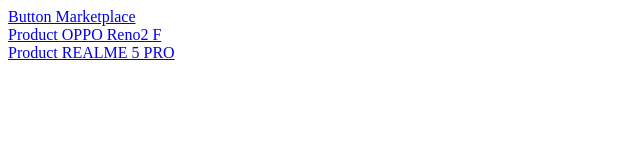
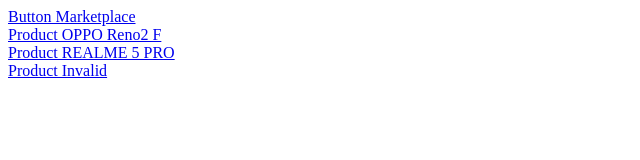
Before and after one commit to hastakarya/hastakarya.github.io, a plain HTML site: page lp/index.html in a window 1280 px wide. Shown: the whole page, without its empty margins (0-640 px from the left). Drawn offline with Linux system fonts and the light colour scheme.

Commit message:
add button with product id

```diff
--- a/lp/index.html
+++ b/lp/index.html
@@ -12,5 +12,7 @@
     <a href="langitpay://marketplace/1">Product OPPO Reno2 F</a>
     <br>
     <a href="langitpay://marketplace/7">Product REALME 5 PRO</a>
+    <br>
+    <a href="langitpay://marketplace/0">Product Invalid</a>
 </body>
 </html>
```
